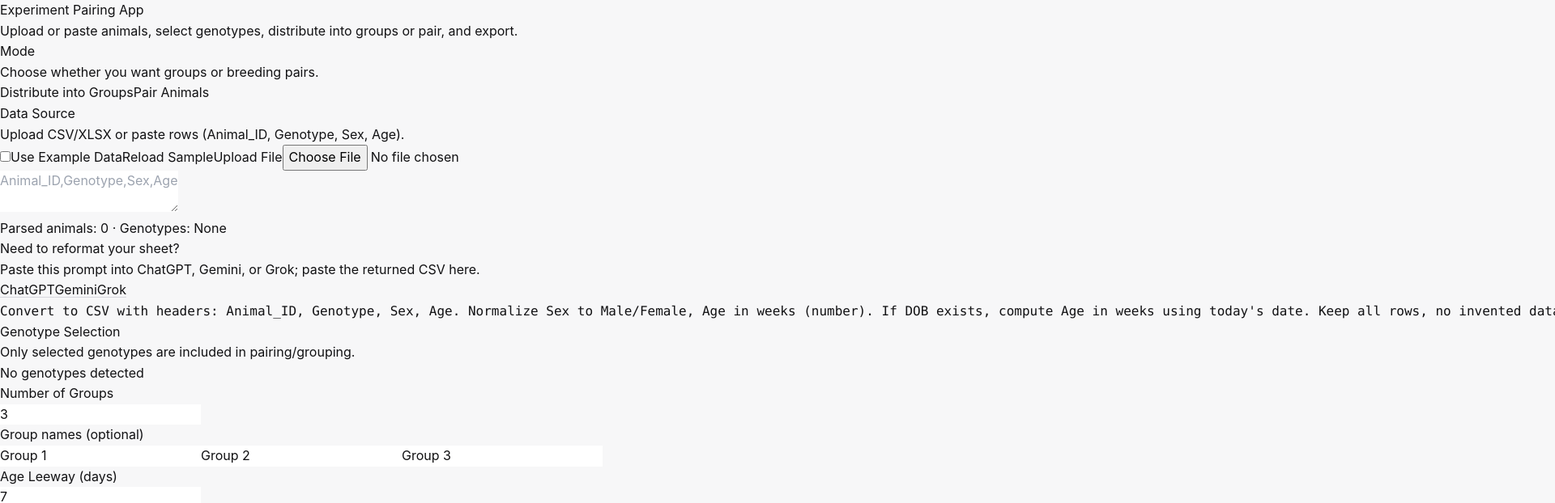
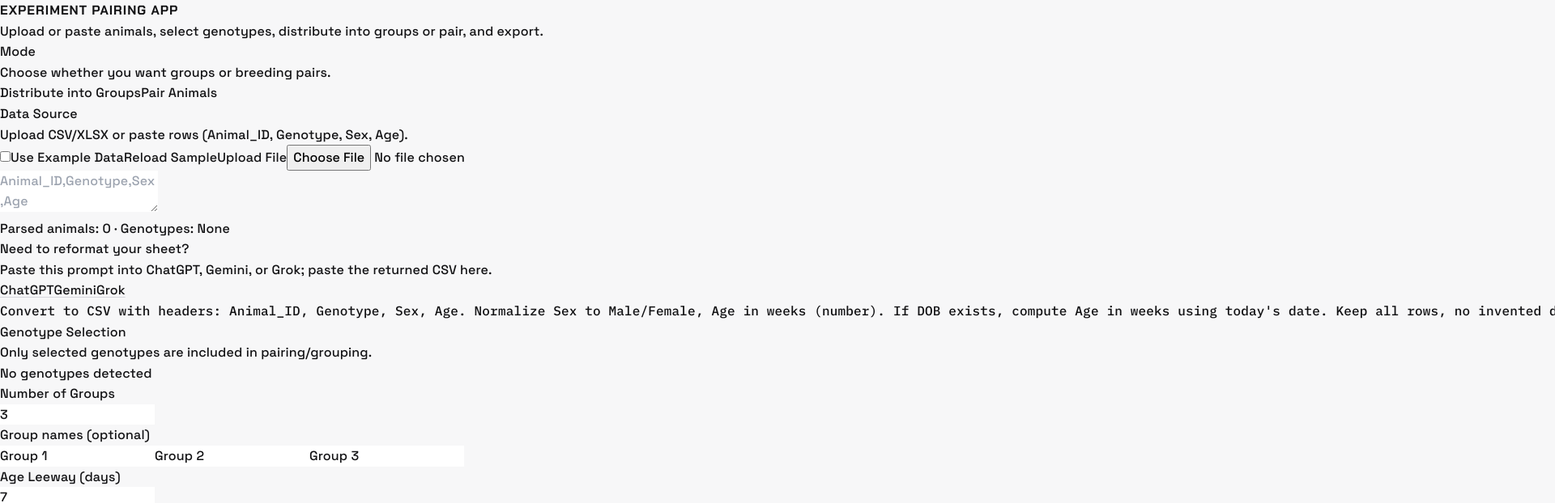
Before and after one commit to meghamsh738/Experiment-pairing-app, a React (Vite) app in the folder modern-app/: page / in a window 1280 px wide. Shown: the top 622 px of the page at 81% size, 1920 px wide, since content can reach past the window. Built offline with nearby package versions, Linux system fonts and the light colour scheme.

Commit message:
feat: neo-brutal typography refresh

```diff
--- a/modern-app/src/index.css
+++ b/modern-app/src/index.css
@@ -1,3 +1,5 @@
+@import url("https://fonts.googleapis.com/css2?family=Chakra+Petch:wght@500;600;700&family=IBM+Plex+Mono:wght@400;500;600&family=Space+Grotesk:wght@400;500;600;700&display=swap");
+
 @tailwind base;
 @tailwind components;
 @tailwind utilities;
@@ -29,8 +31,13 @@
 
     --shadow-1: 0 1px 2px rgba(0, 0, 0, 0.06);
 
-    --font-sans: Inter, system-ui, -apple-system, Segoe UI, Roboto, Arial, sans-serif;
-    --font-mono: ui-monospace, SFMono-Regular, Menlo, Monaco, Consolas, "Liberation Mono", monospace;
+    --font-display: "Chakra Petch", "Space Grotesk", system-ui, sans-serif;
+    --font-body: "Space Grotesk", system-ui, sans-serif;
+    --font-sans: var(--font-body);
+    --font-mono: "IBM Plex Mono", ui-monospace, SFMono-Regular, Menlo, Monaco, Consolas, "Liberation Mono", monospace;
+
+    --tracking-display: 0.06em;
+    --tracking-label: 0.12em;
 
     --content-max: 720px;
     --t-fast: 140ms ease-out;
@@ -121,6 +128,19 @@
     color: var(--text);
     font-size: 16px;
     line-height: 1.6;
+    font-weight: 500;
+    letter-spacing: 0.01em;
+  }
+
+  h1,
+  h2,
+  h3,
+  h4,
+  h5 {
+    font-family: var(--font-display);
+    font-weight: 700;
+    text-transform: uppercase;
+    letter-spacing: var(--tracking-display);
   }
 
   input[type="checkbox"],
@@ -188,16 +208,20 @@
     margin: 0;
     font-size: 24px;
     line-height: 1.25;
-    letter-spacing: -0.01em;
-    font-weight: 500;
+    letter-spacing: var(--tracking-display);
+    font-weight: 700;
+    font-family: var(--font-display);
+    text-transform: uppercase;
   }
 
   .ui-h2 {
     margin: 0;
     font-size: 20px;
     line-height: 1.35;
-    letter-spacing: -0.01em;
-    font-weight: 500;
+    letter-spacing: var(--tracking-display);
+    font-weight: 700;
+    font-family: var(--font-display);
+    text-transform: uppercase;
   }
 
   .ui-subtitle {
@@ -234,8 +258,11 @@
 
   .ui-label {
     font-size: 14px;
-    font-weight: 500;
+    font-weight: 600;
     color: var(--text);
+    font-family: var(--font-mono);
+    letter-spacing: var(--tracking-label);
+    text-transform: uppercase;
   }
 
   .ui-hint {
@@ -302,7 +329,10 @@
     background: var(--surface);
     color: var(--text);
     text-decoration: none;
-    font-weight: 500;
+    font-weight: 600;
+    font-family: var(--font-mono);
+    letter-spacing: var(--tracking-label);
+    text-transform: uppercase;
     cursor: pointer;
     user-select: none;
     transition: background-color var(--t-fast), border-color var(--t-fast), box-shadow var(--t-fast), transform var(--t-fast), filter var(--t-fast);
@@ -369,6 +399,9 @@
     color: var(--text-2);
     font-size: 12px;
     line-height: 1;
+    font-family: var(--font-mono);
+    letter-spacing: var(--tracking-label);
+    text-transform: uppercase;
   }
 
   .ui-alert {
```
Also changed, not shown: modern-app/screenshots/example_run.png, 1 other file (tests, documents, lock files or other folders).
